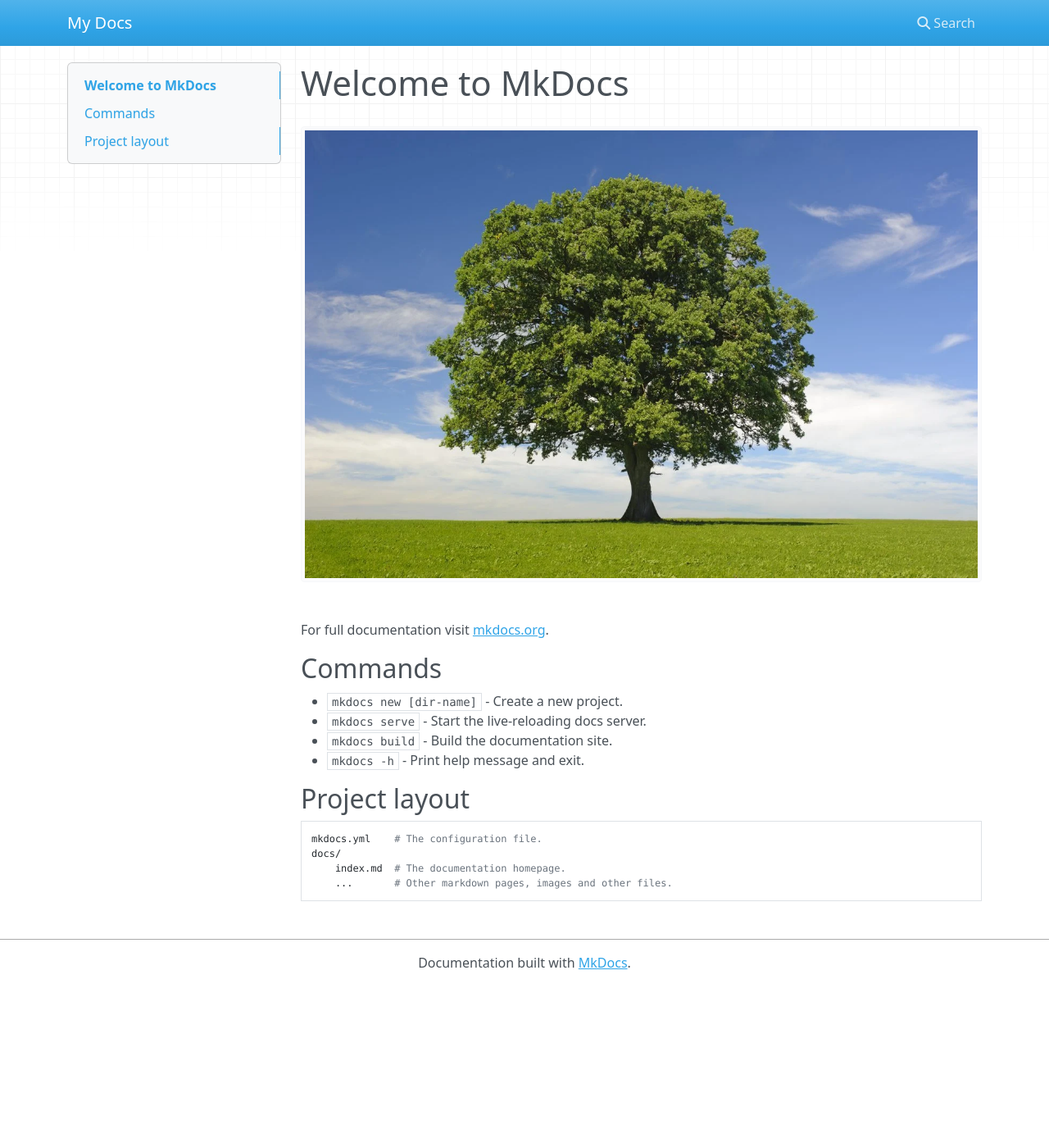
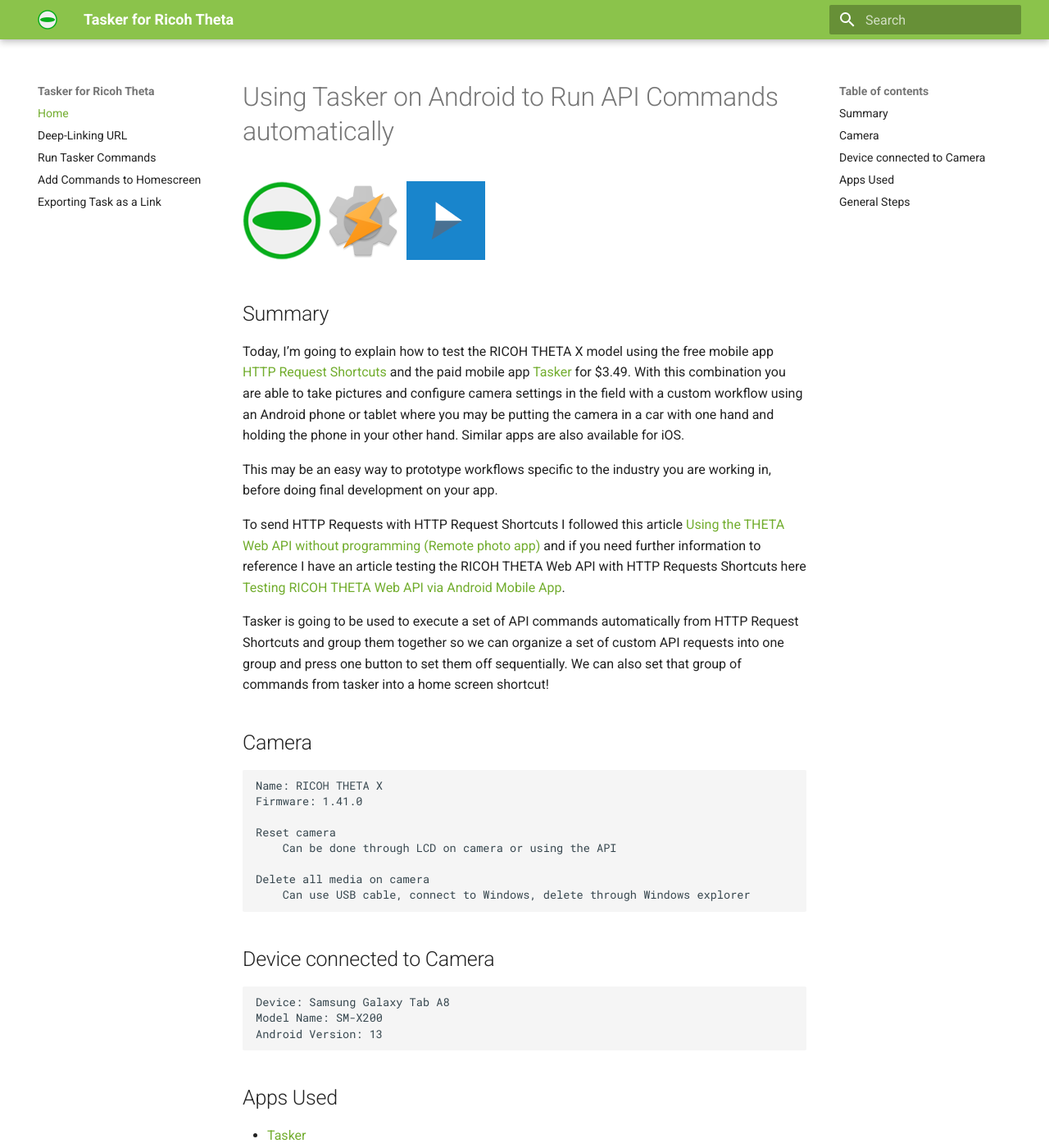
Before and after one commit to theta360developers/tasker-guide, an MkDocs documentation site: the page built from docs/index.md, in a window 1280 px wide and 1400 px high. Shown: the whole window at 82% size. Built offline with MkDocs 1.6.1 and Material for MkDocs 9.7.7, drawn with Linux system fonts in a browser that asks for light colours; nearby versions of some CDN libraries; some of the changed text lies outside the part shown.

```diff
--- a/docs/index.md
+++ b/docs/index.md
@@ -1,20 +1,46 @@
-# Welcome to MkDocs
+# Using Tasker on Android to Run API Commands automatically
 
-![tree](images/hardwood-tree.png)
+![ricohicon](images/icon/green-logo-96x96.png)
+![taskericon](images/icon/android-chrome-96x96.png)
+![httpreqicon](images/icon/httpreqshort96.png)
 
-For full documentation visit [mkdocs.org](https://www.mkdocs.org).
+## Summary
+Today, I’m going to explain how to test the RICOH THETA X model using the free mobile app [HTTP Request Shortcuts](https://play.google.com/store/apps/details?id=ch.rmy.android.http_shortcuts) and the paid mobile app [Tasker](https://play.google.com/store/apps/details?id=net.dinglisch.android.taskerm&hl=en_US&gl=US) for $3.49. With this combination you are able to take pictures and configure camera settings in the field with a custom workflow using an Android phone or tablet where you may be putting the camera in a car with one hand and holding the phone in your other hand. Similar apps are also available for iOS.
+
+This may be an easy way to prototype workflows specific to the industry you are working in, before doing final development on your app.
+
+To send HTTP Requests with HTTP Request Shortcuts I followed this article [Using the THETA Web API without programming (Remote photo app)](https://community.theta360.guide/t/using-the-theta-web-api-without-programming-remote-photo-app/4796) and if you need further information to reference I have an article testing the RICOH THETA Web API with HTTP Requests Shortcuts here [Testing RICOH THETA Web API via Android Mobile App](https://community.theta360.guide/t/testing-ricoh-theta-web-api-via-android-mobile-app/8797).
+
+Tasker is going to be used to execute a set of API commands automatically from HTTP Request Shortcuts and group them together so we can organize a set of custom API requests into one group and press one button to set them off sequentially. We can also set that group of commands from tasker into a home screen shortcut!
+
+## Camera
+
+    Name: RICOH THETA X
+    Firmware: 1.41.0
+
+    Reset camera
+        Can be done through LCD on camera or using the API
+
+    Delete all media on camera
+        Can use USB cable, connect to Windows, delete through Windows explorer
+
+## Device connected to Camera
+
+    Device: Samsung Galaxy Tab A8
+    Model Name: SM-X200
+    Android Version: 13
+
+## Apps Used
+* [Tasker](https://play.google.com/store/apps/details?id=net.dinglisch.android.taskerm&hl=en_US&gl=US)
+* [HTTP Request Shortcuts](https://play.google.com/store/apps/details?id=ch.rmy.android.http_shortcuts)
 
 
-## Commands
+## General Steps
 
-* `mkdocs new [dir-name]` - Create a new project.
-* `mkdocs serve` - Start the live-reloading docs server.
-* `mkdocs build` - Build the documentation site.
-* `mkdocs -h` - Print help message and exit.
+1. Get Deep-linking URL from HTTP Shortcuts app
 
-## Project layout
+2. Use Tasker App to Run Commands Sequentially
 
-    mkdocs.yml    # The configuration file.
-    docs/
-        index.md  # The documentation homepage.
-        ...       # Other markdown pages, images and other files.
+3. Add Tasker Commands to Device Home Screen
+
+4. Exporting Task as Link to share with others
--- a/mkdocs.yml
+++ b/mkdocs.yml
@@ -1 +1,22 @@
-site_name: My Docs
+site_name: Tasker for Ricoh Theta
+
+nav:
+    - Home: 'index.md'
+    - Deep-Linking URL: 'http-req-tut.md'
+    - Run Tasker Commands: 'tasker-tut.md'
+    - Add Commands to Homescreen: 'homescreen-tut.md'
+    - Exporting Task as a Link: 'export-tut.md'
+
+
+
+extra:
+  analytics:
+    provider: google
+    property: G-M64WFDW435
+theme:
+  name: material
+  palette:
+    primary: 'light green'
+    accent: 'lime'
+  logo: images/icon/green-logo-192x192.png
+  favicon: images/icon/favicon-16x16.png
```
Also changed, not shown: README.md (added, +1 -0 lines), docs/http-req-tut.md (added, +12 -0 lines), docs/tasker-tut.md (added, +28 -0 lines), docs/export-tut.md (added), docs/homescreen-tut.md (added), docs/images/icon/android-chrome-16x16.png (added), docs/images/icon/android-chrome-192x192.png (added), docs/images/icon/android-chrome-32x32.png (added), docs/images/icon/android-chrome-96x96.png (added), docs/images/icon/favicon-16x16.png (added), docs/images/icon/favicon-32x32.png (added), docs/images/icon/green-logo-192x192.png (added), docs/images/icon/green-logo-96x96.png (added), docs/images/icon/httpreqshort16.png (added), 3 more files, 1 other file.
